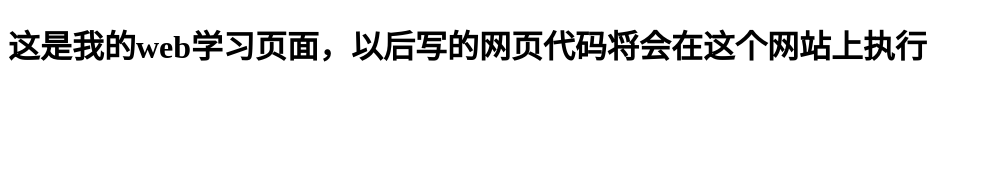
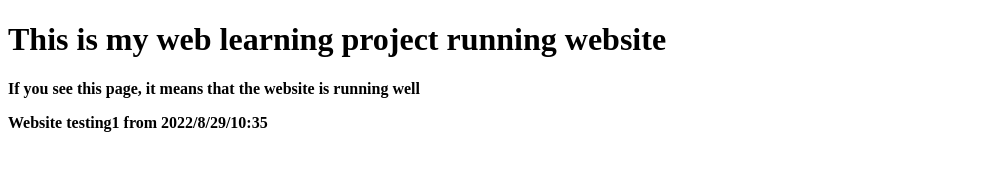
Before and after one commit to yuxiaoblog/project.techangi.top, a plain HTML site: page index.html in a window 1280 px wide. Shown: the whole page, without its empty margins (0-982 px from the left). Drawn offline with Linux system fonts and the light colour scheme.

Commit message:
Update index.html

```diff
--- a/index.html
+++ b/index.html
@@ -7,6 +7,8 @@
     <title>WebStudy</title>
 </head>
 <body>
-    <h1>这是我的web学习页面，以后写的网页代码将会在这个网站上执行</h1>
+    <h1>This is my web learning project running website</h1>
+    <h4>If you see this page, it means that the website is running well</4>
+    <p>Website testing1 from 2022/8/29/10:35</p>
 </body>
 </html>
```
